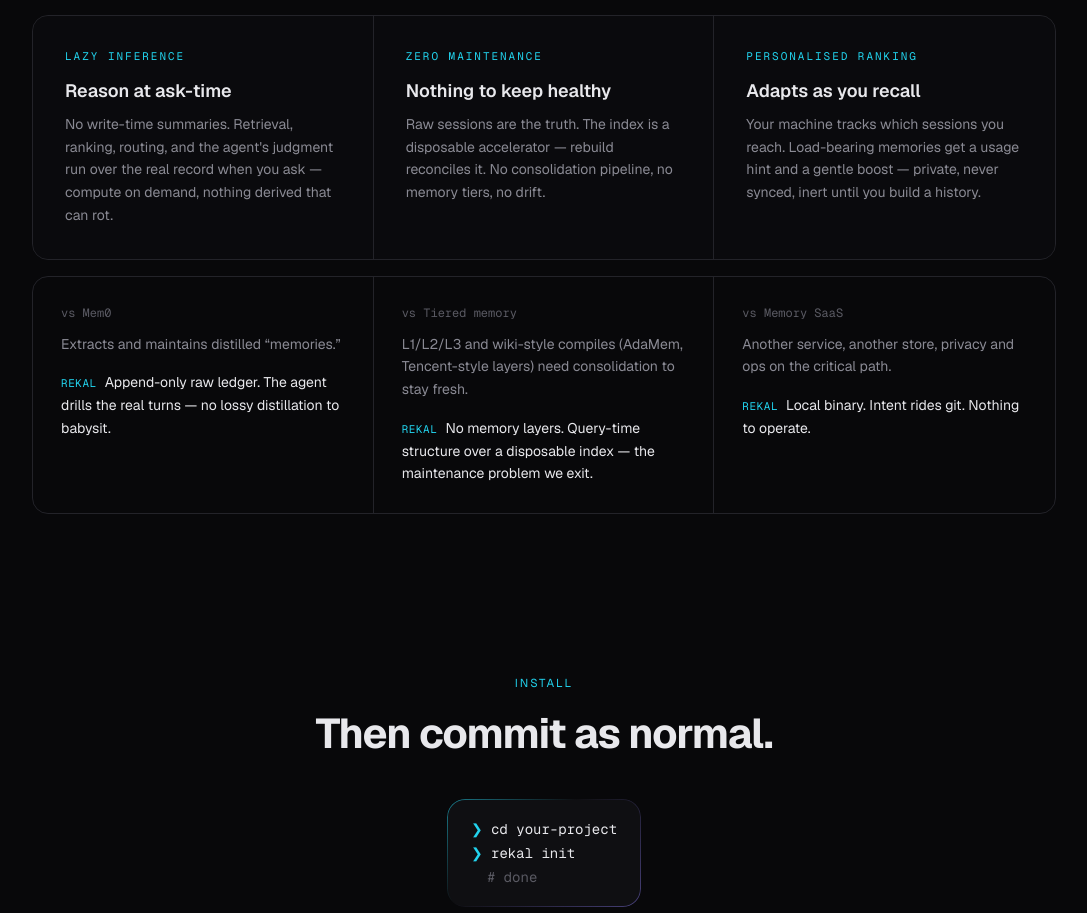
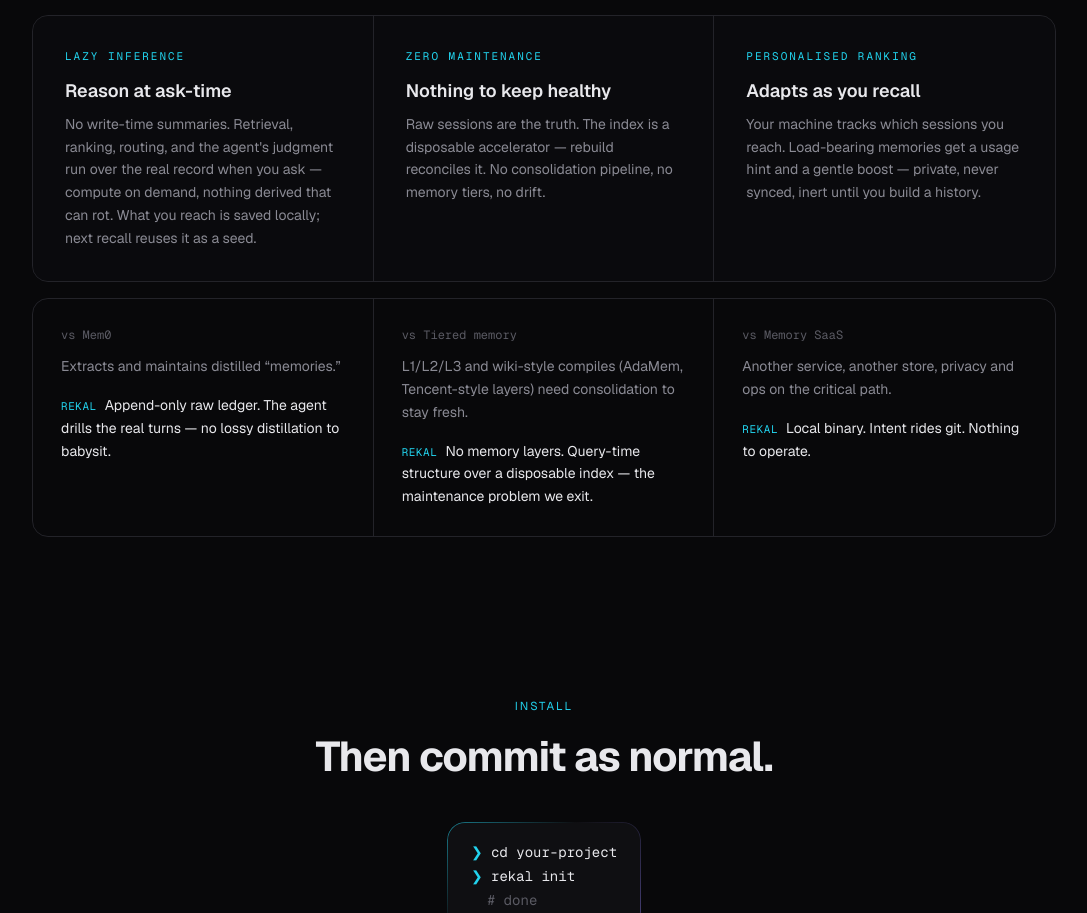
Before and after one commit to rekal-dev/rekal-dev.github.io, a Next.js app: page / in a window 1280 px wide. Shown: the part 3488-4401 px from the top of the page, without its empty margins (96-1183 px from the left). Built offline with nearby package versions, Linux system fonts and the light colour scheme; no server answers.

Commit message:
docs(site): ask-time results saved and reused as seeds (#20)
Clarify lazy inference: compute on demand, then persist what you reach
locally so the next recall can reuse it as a seed.

Co-authored-by: Frank Guo <frank@Franks-Mac-mini.local>

```diff
--- a/src/app/page.tsx
+++ b/src/app/page.tsx
@@ -320,7 +320,7 @@
     {
       tag: "Lazy inference",
       title: "Reason at ask-time",
-      d: "No write-time summaries. Retrieval, ranking, routing, and the agent's judgment run over the real record when you ask — compute on demand, nothing derived that can rot.",
+      d: "No write-time summaries. Retrieval, ranking, routing, and the agent's judgment run over the real record when you ask — compute on demand, nothing derived that can rot. What you reach is saved locally; next recall reuses it as a seed.",
     },
     {
       tag: "Zero maintenance",
```
